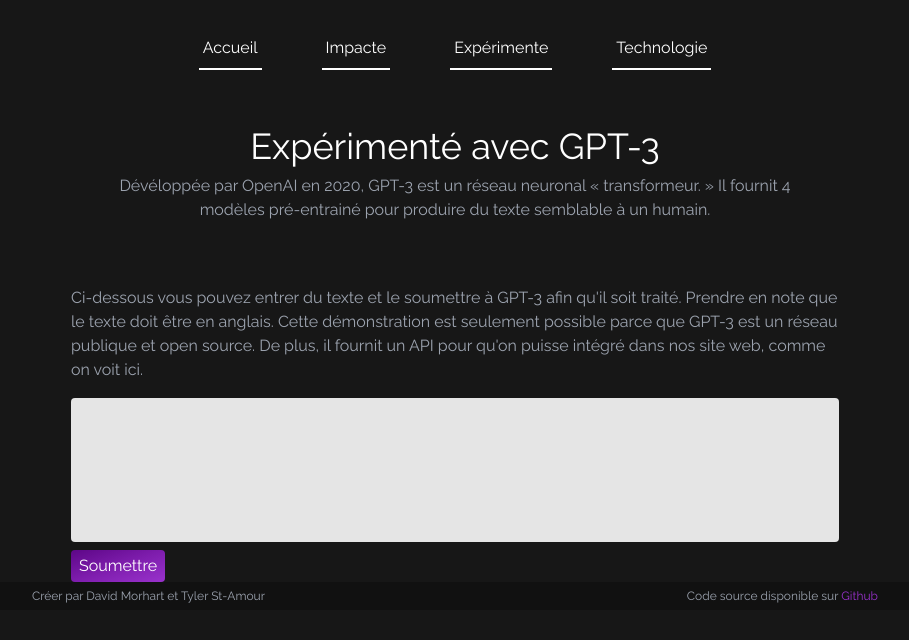
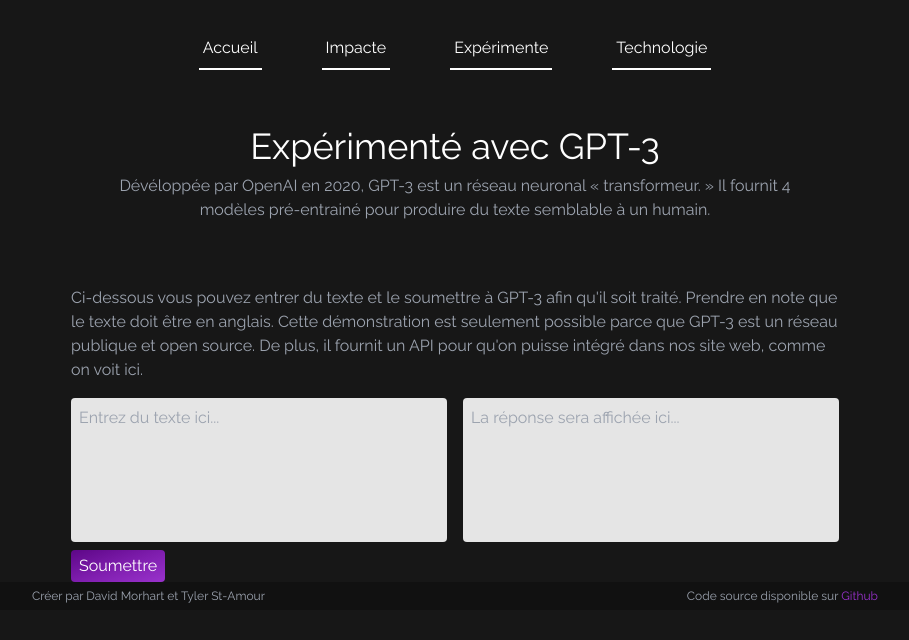
Before and after one commit to TylerStAmour/aimusic, a React (Vite) app: page /experimente in a window 1280 px wide. Shown: the top 640 px of the page, without its empty margins (185-1094 px from the left). Built offline with nearby package versions, Linux system fonts and the light colour scheme.

Commit message:
Reformatted experiment page

```diff
--- a/src/pages/Experiment.tsx
+++ b/src/pages/Experiment.tsx
@@ -11,9 +11,11 @@
     const submit = () => {
         submitGPTRequest(input)
             .then(resp => {
+                console.log("hello")
                 setResponse(resp);
             })
             .catch(error => {
+                console.log('aa');
                 setError(error);
             });
     };
@@ -28,18 +30,20 @@
             <div className={"flex justify-center"}>
                 <div className={"flex flex-col max-w-3xl"}>
                     <p className={"text-md text-gray-400 max-w-3xl"}>Ci-dessous vous pouvez entrer du texte et le soumettre à GPT-3 afin qu'il soit traité. Prendre en note que le texte doit être en anglais. Cette démonstration est seulement possible parce que GPT-3 est un réseau publique et open source. De plus, il fournit un API pour qu'on puisse intégré dans nos site web, comme on voit ici.</p>
+                    <div className={"flex flex-col sm:grid sm:grid-cols-2 gap-4"}>
                         <textarea
-                            className={"bg-neutral-200 w-full mt-4 rounded h-36 p-2 mb-2 outline-none resize-none"}
+                            className={"bg-neutral-200 placeholder:text-gray-400 w-full mt-4 rounded h-36 p-2 mb-2 outline-none resize-none"}
                             onChange={(event) => setInput(event.currentTarget.value)}
+                            placeholder={"Entrez du texte ici..."}
                         />
-                        {response.length > 0 &&
                         <div
                             className={"bg-neutral-200 flex flex-col w-full mt-4 rounded h-36 mb-2 outline-none resize-none"}
                         >
-                                <p className={"text-black font-semibold pt-1 pb-0.5 pl-2"}>GPT-3 Output</p>
-                                <hr className={"w-full border border-solid border-neutral-700"}/>
+                            <p className={`${response.length == 0 ? "text-gray-400" : "text-black"} p-2`}>
+                                {response.length > 0 ? response : "La réponse sera affichée ici..."}
+                            </p>
                         </div>
-                        }
+                    </div>
                     <input
                         type={"submit"}
                         value={"Soumettre"}
```
Lines whose indentation alone changed are shown as unchanged.
